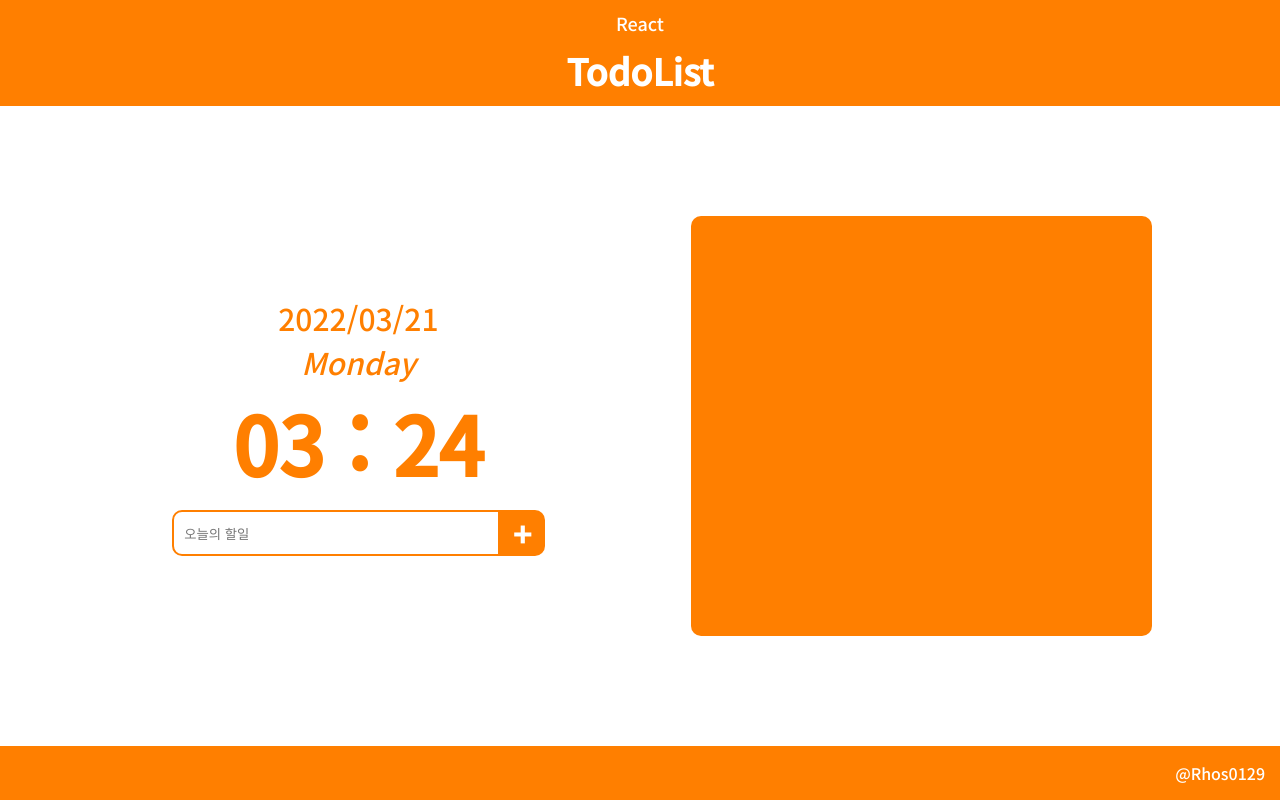
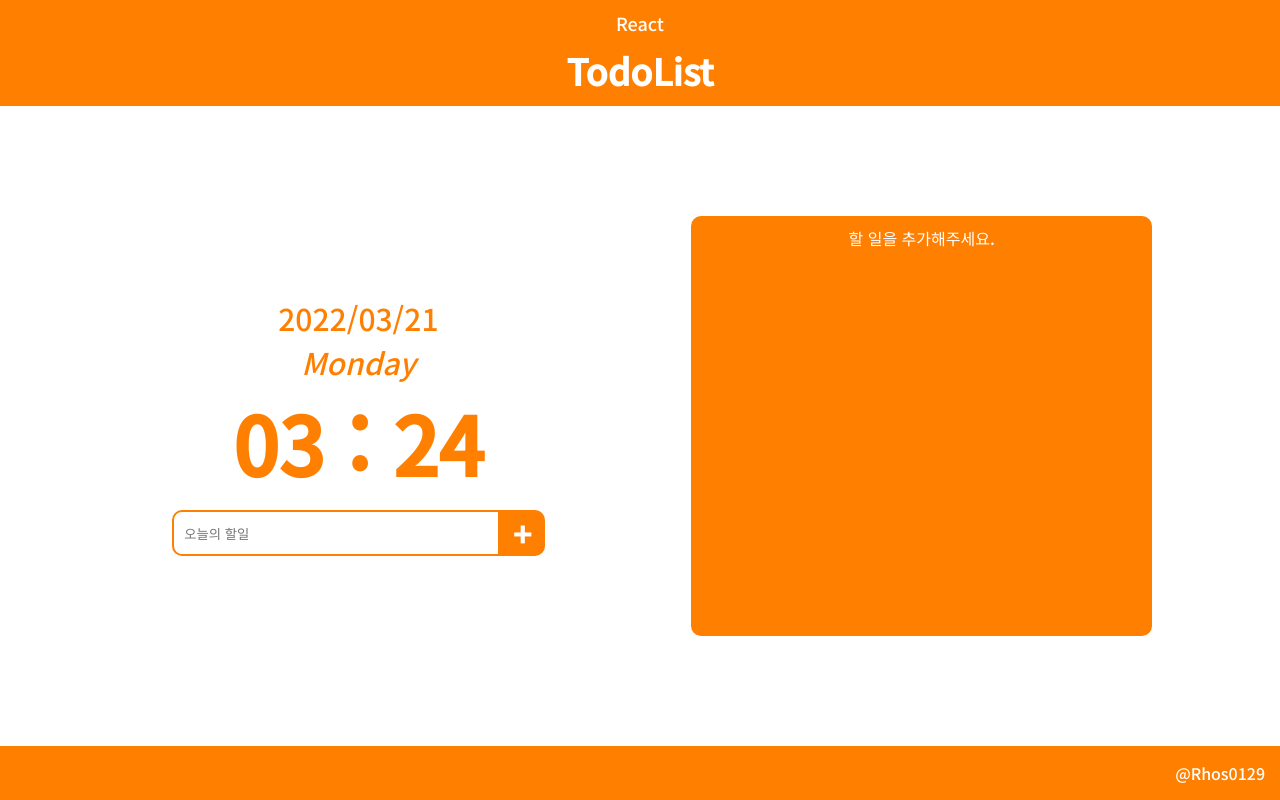
Before and after one commit to Rhos0129/JsStudy, a React (Create React App) app in the folder React/todolist/: page / in a window 1280 px wide. Built offline with nearby package versions, Linux system fonts and the light colour scheme; the HTML template or start-up script is replaced by a standard one.

Commit message:
TodoList : 코드 개선 할 일이 없을 때 메시지 출력

```diff
--- /dev/null
+++ b/React/todolist/src/components/Message.js
@@ -0,0 +1,20 @@
+import React, { Component } from "react"
+import styled from "styled-components"
+import "../layout/common.css"
+
+class Message extends Component{
+    render(){
+        return(
+            <Container>
+                {this.props.msg}
+            </Container>
+        )
+    }
+}
+
+const Container = styled.div`
+    color: white;
+    text-align: center;
+`;
+
+export default Message;
--- a/React/todolist/src/components/TodoList.js
+++ b/React/todolist/src/components/TodoList.js
@@ -2,14 +2,21 @@ import React, { Component } from "react"
 import styled from "styled-components"
 import "../layout/common.css"
 import TodoItem from "./TodoItem"
+import Message from "./Message"
 
 class TodoList extends Component{
     render(){
+        var _content = null;
+        if(this.props.todoList.length == 0){
+            _content = <Message msg="할 일을 추가해주세요." />
+        } else{
+            _content = (this.props.todoList).map((todo, idx) =>
+            <TodoItem todo={todo} key={idx} idx={idx} remove={this.props.remove} modify={this.props.modify}/>
+        )
+        }
         return(
             <Container>
-                {(this.props.todoList).map((todo, idx) =>  // 여러 컴포넌트 생성
-                    <TodoItem todo={todo} key={idx} idx={idx} remove={this.props.remove} modify={this.props.modify}/>
-                )}
+                {_content}
             </Container>
         )
     }
```
